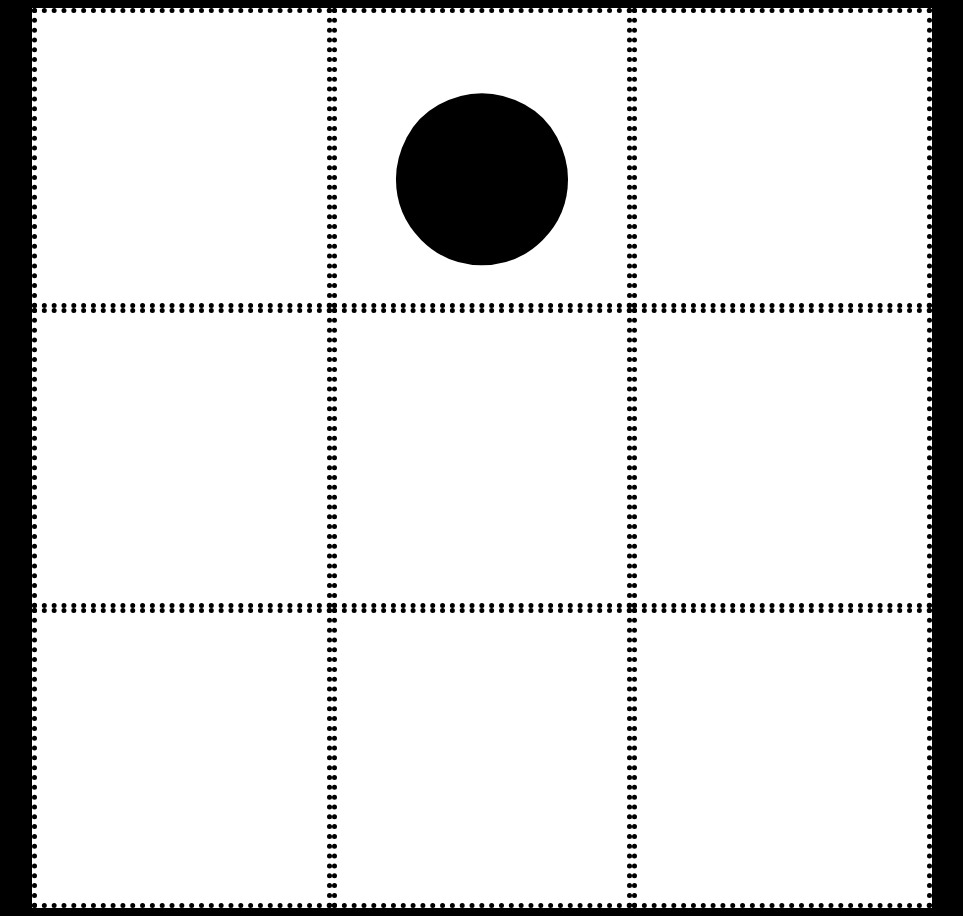
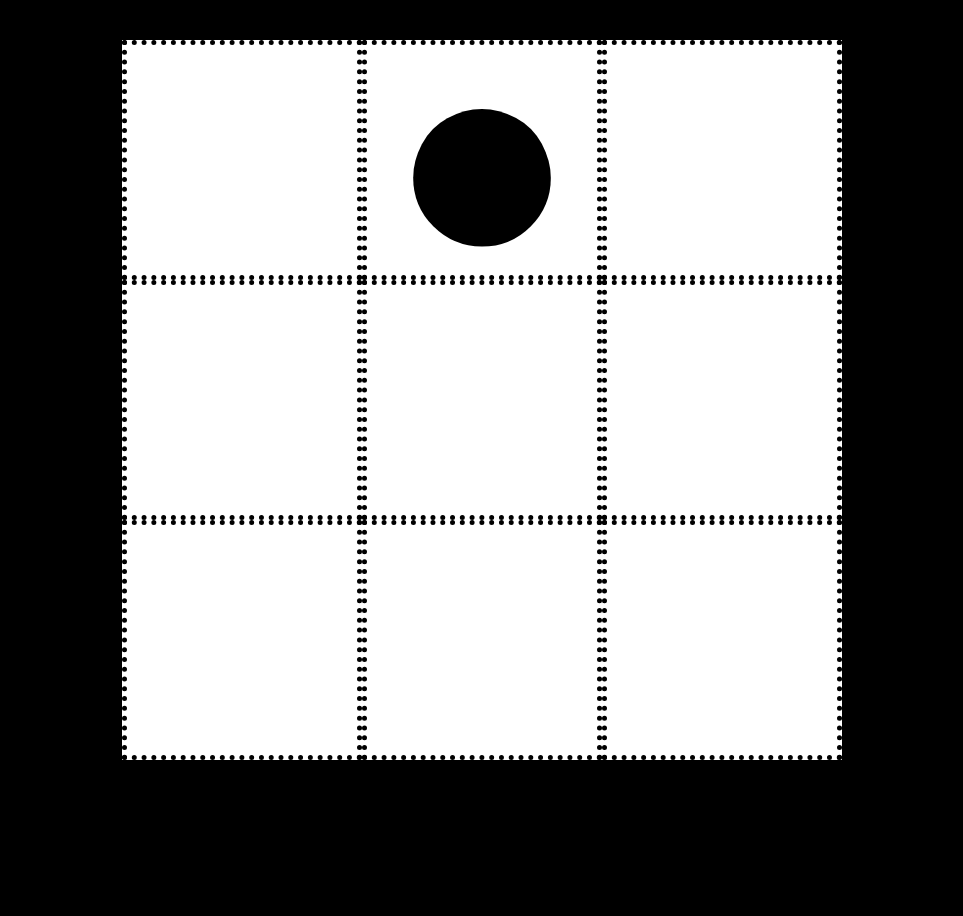
Before and after one commit to aearavindh/Tic-Tac-Toe, a plain HTML site: page index.html in a window 1280 px wide. Both pictures are taken after a click on the element 640 px from the left and 158 px from the top of the page. Shown: the whole page, without its empty margins (158-1121 px from the left). After the commit the page ends 800 px from the top, so only its background shows below. Drawn offline with Linux system fonts and the light colour scheme.

Commit message:
CSS adjustments

```diff
--- a/style.css
+++ b/style.css
@@ -7,8 +7,8 @@ body {
 
 main {
   display: grid;
-  grid-template-columns: repeat(3, 300px);
-  grid-template-rows: repeat(3, 300px);
+  grid-template-columns: repeat(3, 30vh);
+  grid-template-rows: repeat(3, 30vh);
 }
 
 .box {
@@ -22,10 +22,10 @@ main {
 
 .circle:before {
   content: "\25CF";
-  font-size: 400px;
+  font-size: 40vh;
 }
 
 .cross:before {
   content: "\2573";
-  font-size: 200px;
+  font-size: 20vh;
 }
```
